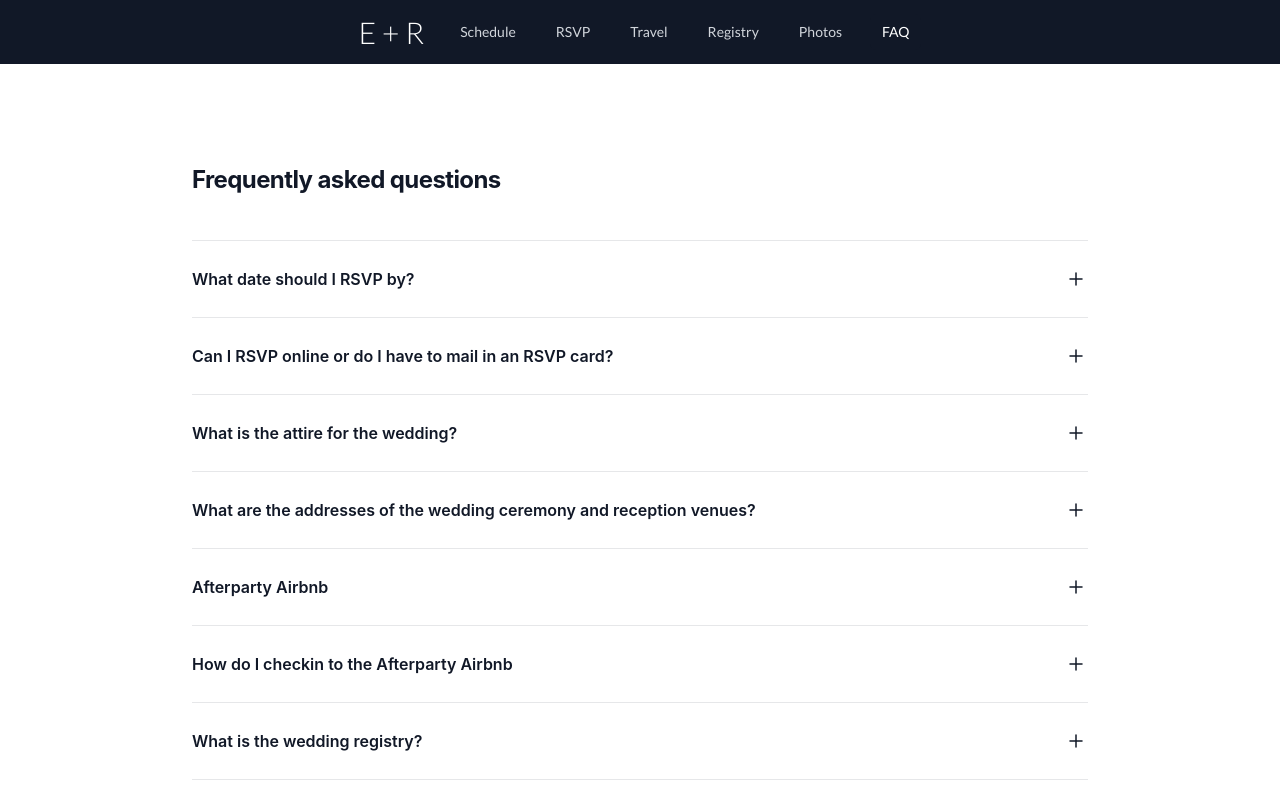
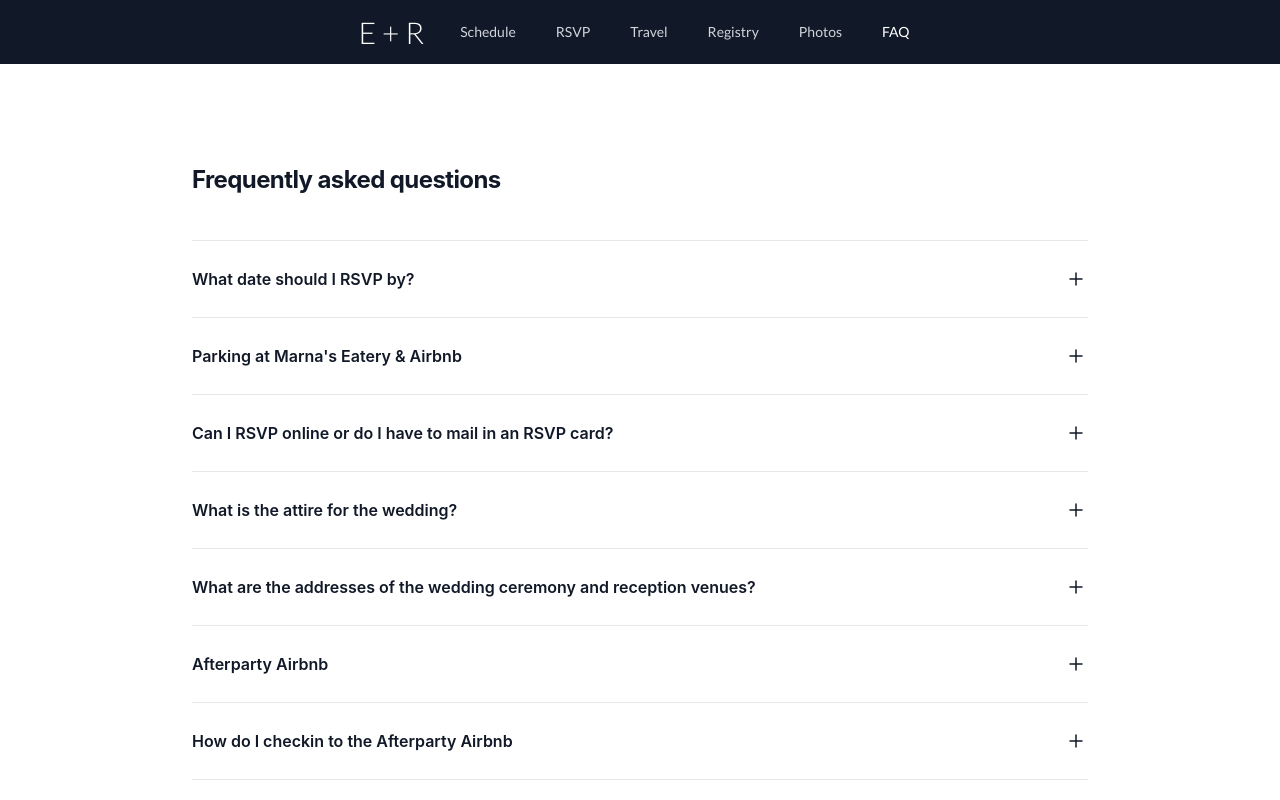
Before and after one commit to ethanj1221/wedding-website, a React (Create React App) app: page /faq in a window 1280 px wide. Shown: the top 800 px of the page. Built offline with nearby package versions, Linux system fonts and the light colour scheme.

Commit message:
faq parking updated

```diff
--- a/src/pages/Faq.jsx
+++ b/src/pages/Faq.jsx
@@ -6,6 +6,10 @@ const faqs = [
   {
     question: "What date should I RSVP by?",
     answer: "Please RSVP by May 31st, 2023.",
+  },
+  {
+    question: "Parking at Marna's Eatery & Airbnb",
+    answer: "There is overnight parking in the parking lot at Marna's Eatery. There is street parking at the Airbnb"
   },
   {
     question: `Can I RSVP online or do I have to mail in an RSVP card?`,
```
